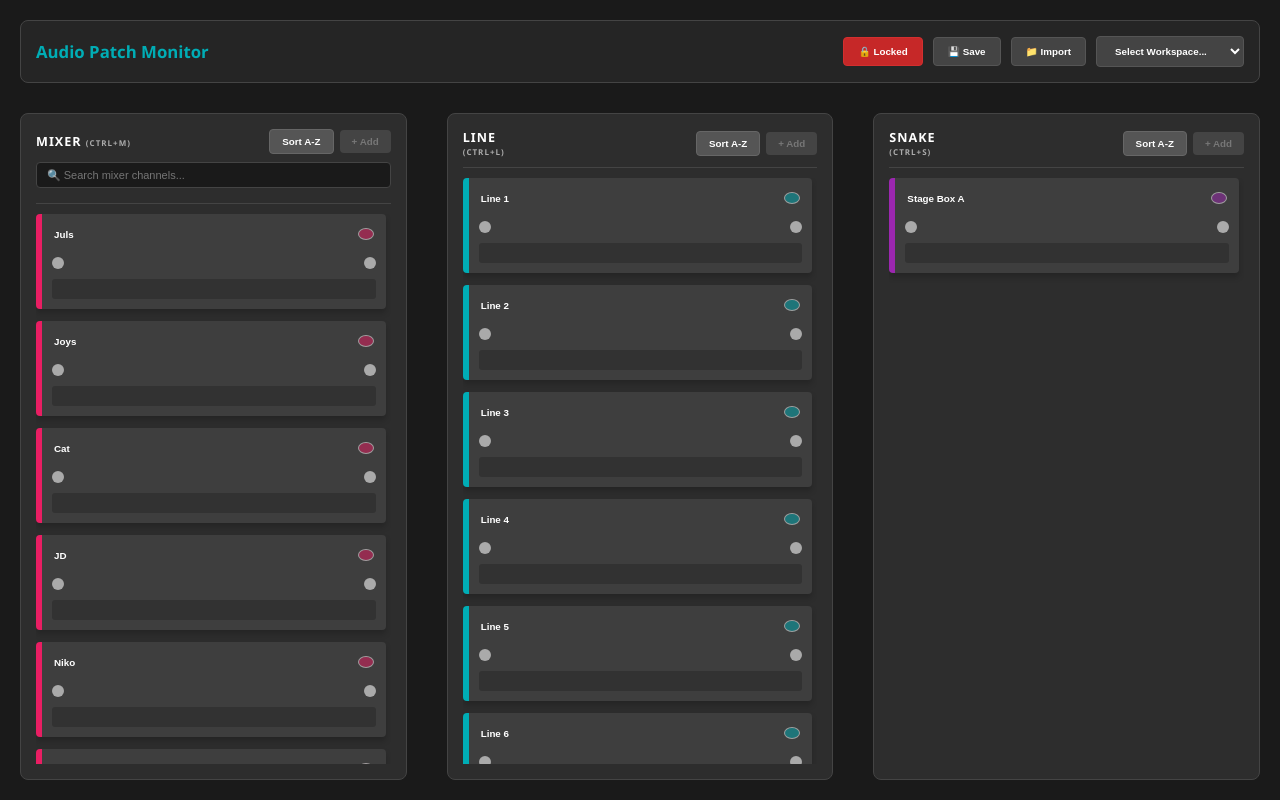
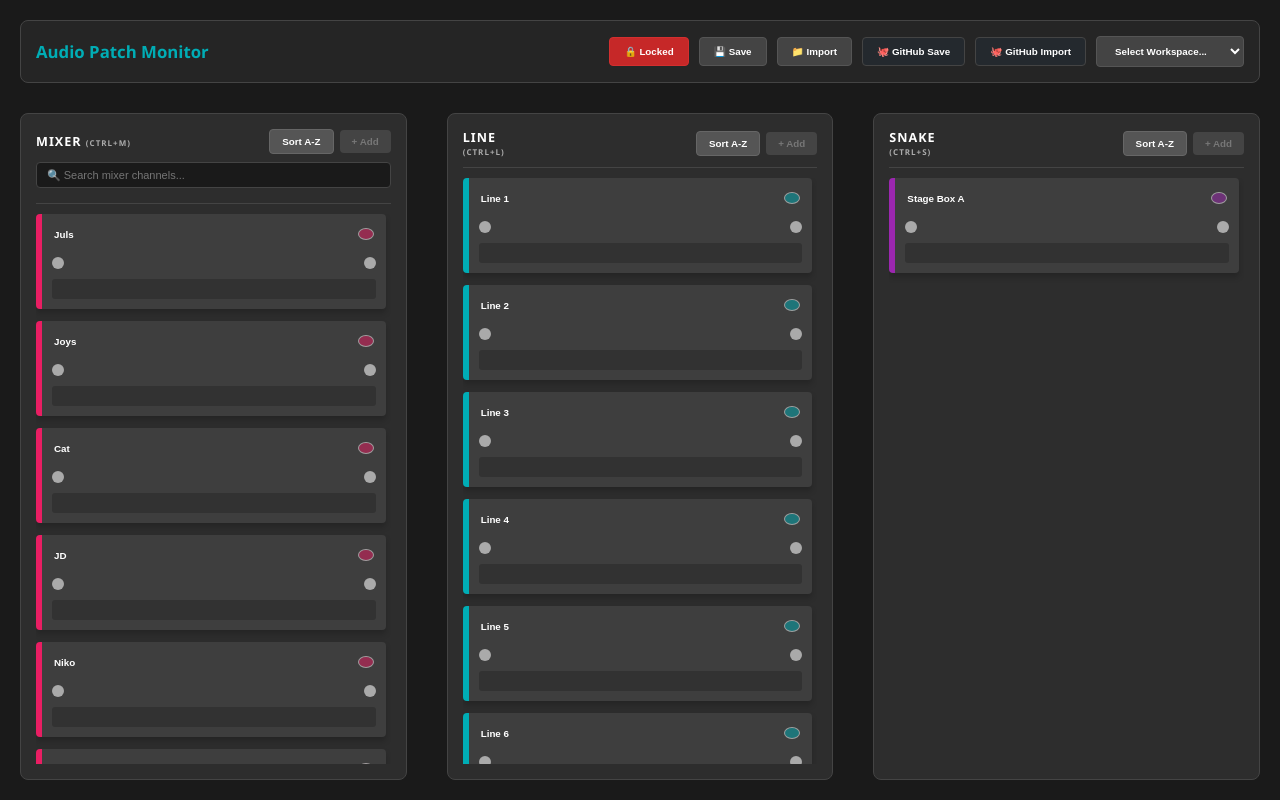
Before and after one commit to TJ-Bomb/AudioPatch, a plain HTML site: page index.html in a window 1280 px wide. Drawn offline with Linux system fonts and the light colour scheme.

Commit message:
Update index.html
added git repo import and saving of file

```diff
--- a/index.html
+++ b/index.html
@@ -443,6 +443,9 @@
             <button class="btn-global" onclick="saveWorkspace()">💾 Save</button>
             <button class="btn-global" onclick="document.getElementById('file-input').click()">📁 Import</button>
 
+            <button class="btn-global" style="background-color: #24292e; border-color: #444;" onclick="saveWorkspaceToGitHub()">🐙 GitHub Save</button>
+            <button class="btn-global" style="background-color: #24292e; border-color: #444;" onclick="importWorkspaceFromGitHub()">🐙 GitHub Import</button>
+
             <select id="workspace-dropdown" class="select-global" onchange="handleDropdownSelect(event)">
                 <option value="" disabled selected>Select Workspace...</option>
                 <option value="default">— Default Setup —</option>
@@ -510,6 +513,109 @@
         let importedWorkspaces = {};
         let defaultStateBackup = null;
 
+        // --- GITHUB INTEGRATION CONFIGURATION ---
+        // (Replace strings below if you want hardcoded repo tracking presets)
+        const githubConfig = {
+            token: '',
+            owner: '',
+            repo: '',
+            path: 'workspaces/audio_patch_monitor_workspace.json',
+            branch: 'main'
+        };
+
+        // Fallback runtime credential system if properties are undefined
+        function ensureGitHubCredentials() {
+            if (!githubConfig.token) githubConfig.token = prompt("Enter GitHub Personal Access Token (PAT):");
+            if (!githubConfig.owner) githubConfig.owner = prompt("Enter GitHub Account Username:");
+            if (!githubConfig.repo) githubConfig.repo = prompt("Enter Target Repository Name:");
+
+            return githubConfig.token && githubConfig.owner && githubConfig.repo;
+        }
+
+        async function saveWorkspaceToGitHub() {
+            if (!ensureGitHubCredentials()) {
+                alert("GitHub operations aborted: Missing target repo configurations.");
+                return;
+            }
+
+            const workspaceData = captureCurrentStateStructure();
+            const contentString = JSON.stringify(workspaceData, null, 2);
+            const base64Content = btoa(unescape(encodeURIComponent(contentString)));
+            const url = `https://api.github.com/repos/${githubConfig.owner}/${githubConfig.repo}/contents/${githubConfig.path}`;
+
+            try {
+                let sha = null;
+                const checkResponse = await fetch(url, {
+                    headers: { 'Authorization': `token ${githubConfig.token}` }
+                });
+
+                if (checkResponse.ok) {
+                    const fileData = await checkResponse.json();
+                    sha = fileData.sha;
+                }
+
+                const commitBody = {
+                    message: "⚡ Auto-update: Saved Audio Patch Workspace via App Monitor",
+                    content: base64Content,
+                    branch: githubConfig.branch
+                };
+                if (sha) commitBody.sha = sha;
+
+                const saveResponse = await fetch(url, {
+                    method: 'PUT',
+                    headers: {
+                        'Authorization': `token ${githubConfig.token}`,
+                        'Content-Type': 'application/json'
+                    },
+                    body: JSON.stringify(commitBody)
+                });
+
+                if (saveResponse.ok) {
+                    alert("🔒 Workspace configuration successfully backed up to GitHub!");
+                } else {
+                    const errData = await saveResponse.json();
+                    throw new Error(errData.message || "Failed to commit changes.");
+                }
+            } catch (error) {
+                console.error("GitHub Save Error:", error);
+                alert(`Failed to save to GitHub: ${error.message}`);
+            }
+        }
+
+        async function importWorkspaceFromGitHub() {
+            if (!ensureGitHubCredentials()) {
+                alert("GitHub operations aborted: Missing target repo configurations.");
+                return;
+            }
+
+            const url = `https://api.github.com/repos/${githubConfig.owner}/${githubConfig.repo}/contents/${githubConfig.path}?ref=${githubConfig.branch}`;
+
+            try {
+                const response = await fetch(url, {
+                    headers: { 'Authorization': `token ${githubConfig.token}` }
+                });
+
+                if (!response.ok) {
+                    throw new Error(`Could not locate configuration storage target context at path: ${githubConfig.path}`);
+                }
+
+                const fileData = await response.json();
+                const decodedContent = decodeURIComponent(escape(atob(fileData.content)));
+                const parsedState = JSON.parse(decodedContent);
+
+                if (!parsedState.boxes || !parsedState.connections) {
+                    throw new Error("Invalid workspace configuration inside target JSON profile mapping.");
+                }
+
+                renderStateStructure(parsedState);
+                alert(`📂 Loaded patch config layout completely from repository!`);
+            } catch (error) {
+                console.error("GitHub Import Error:", error);
+                alert(`Failed to import from GitHub: ${error.message}`);
+            }
+        }
+
+        // --- CORE APPLICATION LOGIC ENGINES ---
         function resizeCanvas() {
             canvas.width = canvas.parentElement.clientWidth;
             canvas.height = canvas.parentElement.clientHeight;
@@ -630,7 +736,6 @@
             const mixerBoxes = document.querySelectorAll('.column[data-column="Mixer"] .audio-box');
             const clearBtn = document.getElementById('search-clear-btn');
 
-            // Toggle clear button visibility
             if (cleanQuery.length > 0) {
                 clearBtn.style.display = 'block';
             } else {
@@ -897,7 +1002,7 @@
             }
         });
 
-        // --- BULLETPROOF INITIALIZATION ENGINE ---
+        // --- INITIALIZATION ENGINE ---
         function initAppEngine() {
             if (document.querySelectorAll('.audio-box').length > 0) return;
 
```
